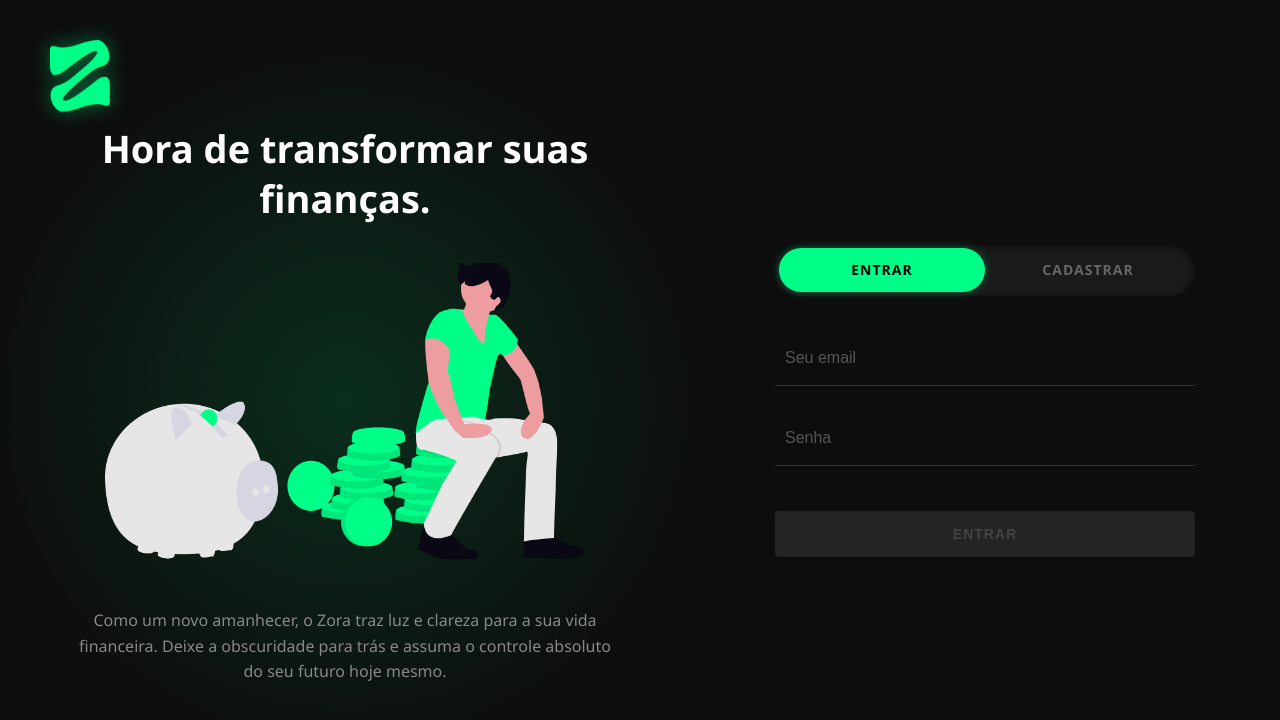
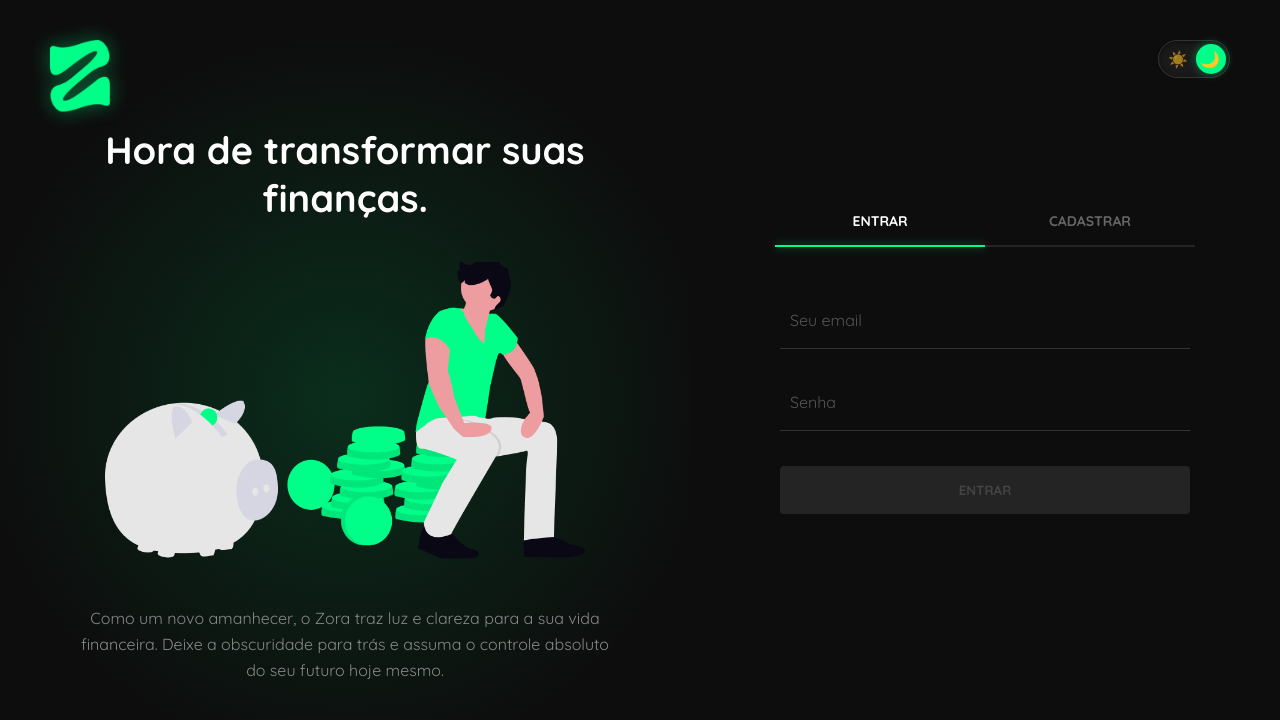
Before and after one commit to feijaomxx/ds-systems-frontend, an Angular app: page / in a window 1280 px wide. Shown: the top 720 px of the page. Built offline with nearby package versions, Linux system fonts and the light colour scheme.

Commit message:
Finalizando RF001, login e cadastro

```diff
--- a/src/app/pages/login/login.component.html
+++ b/src/app/pages/login/login.component.html
@@ -1,4 +1,16 @@
-<div class="login-container">
+<div class="login-container" [class.light-theme]="!isDarkMode">
+
+    <div class="theme-toggle-container">
+        <div class="theme-toggle-switch" (click)="toggleTheme()" [class.dark]="isDarkMode">
+            <div class="icon-wrapper">
+                <span class="theme-icon sun">☀️</span>
+            </div>
+            <div class="icon-wrapper">
+                <span class="theme-icon moon">🌙</span>
+            </div>
+            <div class="sliding-bubble" [class.slide-right]="isDarkMode"></div>
+        </div>
+    </div>
 
     <div class="left-panel">
         <img src="/LOGO_ZORA.png" alt="Zora Logo" class="logo-zora-topo">
@@ -10,65 +22,70 @@
                 <img src="/ilustracao-login.png" alt="Ilustração Financeira" class="hero-image">
             </div>
 
-            <p>Como um novo amanhecer, o Zora traz luz e clareza para a sua vida financeira. Deixe a obscuridade para trás e assuma o controle absoluto do seu futuro hoje mesmo.</p>
+            <p>Como um novo amanhecer, o Zora traz luz e clareza para a sua vida financeira. Deixe a obscuridade para
+                trás e assuma o controle absoluto do seu futuro hoje mesmo.</p>
         </div>
     </div>
 
     <div class="right-panel">
         <div class="login-card">
 
-            <div class="toggle-container">
-                <div class="toggle-switch" (click)="isLoginMode = !isLoginMode">
-                    <div class="slider" [class.cadastro-active]="!isLoginMode"></div>
-                    <span class="toggle-text" [class.active]="isLoginMode">ENTRAR</span>
-                    <span class="toggle-text" [class.active]="!isLoginMode">CADASTRAR</span>
-                </div>
+            <div class="tabs-nav">
+                <button type="button" (click)="isLoginMode = true" [class.active]="isLoginMode">ENTRAR</button>
+                <button type="button" (click)="isLoginMode = false" [class.active]="!isLoginMode">CADASTRAR</button>
+                <div class="neon-line" [class.slide-right]="!isLoginMode"></div>
             </div>
 
-            <form (ngSubmit)="onSubmit()" #authForm="ngForm">
+            <div class="form-window">
+                <div class="form-track" [class.show-register]="!isLoginMode">
 
-                <ng-container *ngIf="!isLoginMode">
-                    <div class="cadastro-fields">
+                    <div class="form-section">
+                        <form (ngSubmit)="onSubmit()" #loginForm="ngForm">
+                            <div class="input-group">
+                                <input type="email" name="email_log" [(ngModel)]="usuario.email" required
+                                    placeholder="Seu email">
+                            </div>
+                            <div class="input-group">
+                                <input type="password" name="senha_log" [(ngModel)]="usuario.senha" required
+                                    placeholder="Senha">
+                            </div>
+                            <button type="submit" class="btn-primary" [disabled]="loginForm.invalid">ENTRAR</button>
+                        </form>
+                    </div>
+
+                    <div class="form-section">
+                        <form (ngSubmit)="onSubmit()" #registerForm="ngForm">
                             <div class="input-group">
                                 <input type="text" name="nome" [(ngModel)]="usuario.nome" required
                                     placeholder="Nome Completo">
                             </div>
-
                             <div class="input-row">
-                            <div class="input-group">
-                                <input type="text" name="cpf" [(ngModel)]="usuario.cpf" required placeholder="CPF">
+                                <div class="input-group"><input type="text" name="cpf" [(ngModel)]="usuario.cpf"
+                                        required placeholder="CPF"></div>
+                                <div class="input-group"><input type="text" name="rg" [(ngModel)]="usuario.rg" required
+                                        placeholder="RG"></div>
+                            </div>
+                            <div class="input-row">
+                                <div class="input-group"><input type="text" name="tel" [(ngModel)]="usuario.telefone"
+                                        required placeholder="Telefone"></div>
+                                <div class="input-group"><input type="number" name="renda"
+                                        [(ngModel)]="usuario.rendaMensal" required placeholder="Renda (R$)"></div>
                             </div>
                             <div class="input-group">
-                                <input type="text" name="rg" [(ngModel)]="usuario.rg" required placeholder="RG">
+                                <input type="email" name="email_reg" [(ngModel)]="usuario.email" required
+                                    placeholder="Email de cadastro">
                             </div>
+                            <div class="input-group">
+                                <input type="password" name="senha_reg" [(ngModel)]="usuario.senha" required
+                                    placeholder="Crie uma senha">
+                            </div>
+                            <button type="submit" class="btn-primary"
+                                [disabled]="registerForm.invalid">CADASTRAR</button>
+                        </form>
                     </div>
 
-                        <div class="input-row">
-                            <div class="input-group">
-                                <input type="text" name="telefone" [(ngModel)]="usuario.telefone" required
-                                    placeholder="Telefone">
-                            </div>
-                            <div class="input-group">
-                                <input type="number" name="renda" [(ngModel)]="usuario.rendaMensal" required
-                                    placeholder="Renda Mensal (R$)">
                 </div>
             </div>
         </div>
-                </ng-container>
-
-                <div class="input-group">
-                    <input type="email" name="email" [(ngModel)]="usuario.email" required placeholder="Seu email">
-                </div>
-
-                <div class="input-group">
-                    <input type="password" name="senha" [(ngModel)]="usuario.senha" required placeholder="Senha">
-                </div>
-
-                <button type="submit" class="btn-primary" [disabled]="authForm.invalid">
-                    {{ isLoginMode ? 'ENTRAR' : 'CADASTRAR' }}
-                </button>
-
-            </form>
     </div>
 </div>
-</div>
--- a/src/app/pages/login/login.component.scss
+++ b/src/app/pages/login/login.component.scss
@@ -2,9 +2,8 @@
     display: flex;
     min-height: 100vh;
     background-color: #0d0d0d;
-    font-family: 'Segoe UI', Tahoma, Geneva, Verdana, sans-serif;
+    font-family: 'Quicksand', sans-serif;
 }
-
 
 .left-panel {
     flex: 1;
@@ -14,8 +13,12 @@
     align-items: center;
     padding: 50px;
     background: radial-gradient(circle at 50% 50%, #0a2e1c 0%, #0d0d0d 70%);
-    border-right: none;
     position: relative;
+
+    input,
+    button {
+        font-family: 'Quicksand', sans-serif;
+    }
 
     .logo-zora-topo {
         position: absolute;
@@ -30,9 +33,8 @@
         text-align: center;
 
         h1 {
-            color: #ffffff;
+            color: #fff;
             font-size: 38px;
-            line-height: 1.3;
             margin-bottom: 30px;
         }
 
@@ -46,7 +48,7 @@
         }
 
         p {
-            color: #888888;
+            color: #888;
             font-size: 16px;
             line-height: 1.6;
         }
@@ -54,16 +56,14 @@
 }
 
 @keyframes float {
-    0% {
-        transform: translateY(0px);
+
+    0%,
+    100% {
+        transform: translateY(0);
     }
 
     50% {
         transform: translateY(-15px);
-    }
-
-    100% {
-        transform: translateY(0px);
     }
 }
 
@@ -74,85 +74,75 @@
     justify-content: center;
     align-items: center;
     background-color: #0d0d0d;
+    overflow: hidden;
 }
 
 .login-card {
     width: 100%;
     max-width: 460px;
     padding: 20px;
+    margin-top: 162px;
 }
 
+.tabs-nav {
+    display: flex;
+    position: relative;
+    margin-bottom: 40px;
+    border-bottom: 2px solid #242424;
 
-.toggle-container {
-    display: flex;
-    justify-content: center;
-    margin-bottom: 35px;
-}
+    button {
+        flex: 1;
+        background: none;
+        border: none;
+        color: #666;
+        font-size: 14px;
+        font-weight: bold;
+        padding: 15px 0;
+        cursor: pointer;
+        transition: color 0.3s;
+        z-index: 2;
 
-.toggle-switch {
-    position: relative;
-    display: flex;
-    align-items: center;
-    background-color: #1a1a1a;
-    border-radius: 30px;
-    width: 100%;
-    height: 52px;
-    padding: 4px;
-    box-sizing: border-box;
-    cursor: pointer;
-    box-shadow: inset 0 2px 6px rgba(0, 0, 0, 0.6);
-}
+        &.active {
+            color: #fff;
+        }
+    }
 
-.slider {
-    position: absolute;
-    top: 4px;
-    left: 4px;
-    width: calc(50% - 4px);
-    height: calc(100% - 8px);
-    background-color: #00ff88;
-    border-radius: 26px;
-    transition: transform 0.4s cubic-bezier(0.25, 0.8, 0.25, 1);
-    box-shadow: 0 0 10px rgba(0, 255, 136, 0.3);
+    .neon-line {
+        position: absolute;
+        bottom: -2px;
+        left: 0;
+        width: 50%;
+        height: 2px;
+        background-color: #00ff88;
+        box-shadow: 0 0 10px rgba(0, 255, 136, 0.6);
+        transition: transform 0.4s cubic-bezier(0.4, 0, 0.2, 1);
 
-    &.cadastro-active {
-        transform: translateX(100%);
+        &.slide-right {
+            transform: translateX(100%);
+        }
     }
 }
 
-.toggle-text {
-    position: relative;
-    flex: 1;
-    text-align: center;
-    font-size: 14px;
-    font-weight: bold;
-    letter-spacing: 1px;
-    color: #666666;
-    transition: color 0.4s ease;
-    z-index: 2;
+.form-window {
+    width: 100%;
+    overflow: hidden;
+}
 
-    &.active {
-        color: #000000;
+.form-track {
+    display: flex;
+    width: 200%;
+    transition: transform 0.5s cubic-bezier(0.4, 0, 0.2, 1);
+
+    &.show-register {
+        transform: translateX(-50%);
     }
 }
 
-
-.cadastro-fields {
-    animation: slideDown 0.4s ease-out forwards;
-    overflow: hidden;
+.form-section {
+    width: 50%;
+    padding: 5px;
+    box-sizing: border-box;
 }
-
-@keyframes slideDown {
-    from {
-        opacity: 0;
-        transform: translateY(-15px);
-    }
-
-    to {
-        opacity: 1;
-        transform: translateY(0);
-    }
-}
-
 
 .input-row {
     display: flex;
@@ -161,18 +151,15 @@
 
 .input-group {
     margin-bottom: 25px;
-    flex: 1;
 
     input {
         width: 100%;
         padding: 18px 10px;
-        background-color: transparent;
+        background: transparent;
         border: none;
-        border-bottom: 1px solid #333333;
-        color: #ffffff;
+        border-bottom: 1px solid #333;
+        color: #fff;
         font-size: 16px;
-        box-sizing: border-box;
-        transition: border-color 0.3s;
 
         &:focus {
             outline: none;
@@ -180,33 +167,181 @@
         }
 
         &::placeholder {
-            color: #555555;
+            color: #555;
         }
     }
 }
 
 .btn-primary {
     width: 100%;
-    padding: 15px;
-    background-color: #00ff88;
-    color: #000000;
+    padding: 16px;
+    background: #00ff88;
+    color: #000;
     border: none;
     border-radius: 4px;
-    font-size: 14px;
     font-weight: bold;
-    letter-spacing: 1px;
     cursor: pointer;
-    margin-top: 20px;
+    margin-top: 10px;
     transition: all 0.3s;
 
     &:hover:not(:disabled) {
-        background-color: #00cc6a;
+        background: #00cc6a;
         box-shadow: 0 0 15px rgba(0, 255, 136, 0.4);
     }
 
     &:disabled {
-        background-color: #242424;
-        color: #444444;
+        background: #242424;
+        color: #444;
         cursor: not-allowed;
     }
 }
+
+
+.theme-toggle-container {
+    position: absolute;
+    top: 40px;
+    right: 50px;
+    z-index: 10;
+}
+
+.theme-toggle-switch {
+    position: relative;
+    display: flex;
+    width: 72px;
+    height: 38px;
+    background-color: #f0f0f0;
+    border-radius: 38px;
+    padding: 4px;
+    box-sizing: border-box;
+    cursor: pointer;
+    transition: background-color 0.4s ease, box-shadow 0.3s ease;
+    box-shadow: inset 0 2px 4px rgba(0, 0, 0, 0.1);
+
+    &::before {
+        content: '';
+        position: absolute;
+        top: 0;
+        left: 0;
+        right: 0;
+        bottom: 0;
+        border-radius: 38px;
+        border: 1px solid #e0e0e0;
+        transition: border-color 0.4s ease;
+    }
+
+    &.dark {
+        background-color: #1a1a1a;
+        box-shadow: inset 0 2px 6px rgba(0, 0, 0, 0.5);
+
+        &::before {
+            border-color: #333333;
+        }
+    }
+
+    .icon-wrapper {
+        flex: 1;
+        display: flex;
+        justify-content: center;
+        align-items: center;
+        z-index: 2;
+        font-size: 16px;
+        opacity: 0.6;
+        transition: opacity 0.3s ease;
+    }
+
+    .sliding-bubble {
+        position: absolute;
+        top: 4px;
+        left: 4px;
+        width: 30px;
+        height: 30px;
+        background-color: #12894b;
+        border-radius: 50%;
+        transition: transform 0.4s cubic-bezier(0.25, 0.8, 0.25, 1), background-color 0.4s ease;
+        box-shadow: 0 2px 4px rgba(0, 0, 0, 0.1);
+
+        &.slide-right {
+            transform: translateX(34px);
+            background-color: #00ff88;
+            box-shadow: 0 0 10px rgba(0, 255, 136, 0.4);
+        }
+    }
+
+    &.dark .icon-wrapper:nth-child(2),
+    &:not(.dark) .icon-wrapper:nth-child(1) {
+        opacity: 1;
+    }
+}
+
+
+.login-container.light-theme {
+    background-color: #f5f7fa;
+
+
+    .left-panel {
+        background: radial-gradient(circle at 50% 50%, #e1f2e8 0%, #f5f7fa 70%);
+
+        .hero-content {
+            h1 {
+                color: #1a1a1a;
+            }
+
+            p {
+                color: #555555;
+            }
+        }
+    }
+
+    .right-panel {
+        background-color: #f5f7fa;
+    }
+
+
+
+    .tabs-nav {
+        border-bottom-color: #dddddd;
+
+        button {
+            color: #888888;
+
+            &.active {
+                color: #1a1a1a;
+            }
+        }
+
+        .neon-line {
+            background-color: #12894b;
+            box-shadow: 0 0 10px rgba(18, 137, 75, 0.4);
+        }
+    }
+
+    .input-group {
+        input {
+            border-bottom-color: #cccccc;
+            color: #1a1a1a;
+
+            &:focus {
+                border-bottom-color: #12894b;
+            }
+
+            &::placeholder {
+                color: #999999;
+            }
+        }
+    }
+
+    .btn-primary {
+        background-color: #12894b;
+        color: #ffffff;
+
+        &:hover:not(:disabled) {
+            background-color: #0e6b3a;
+            box-shadow: 0 0 15px rgba(18, 137, 75, 0.3);
+        }
+
+        &:disabled {
+            background-color: #dddddd;
+            color: #888888;
+        }
+    }
+}
--- a/src/app/pages/login/login.component.ts
+++ b/src/app/pages/login/login.component.ts
@@ -15,6 +15,9 @@ export class LoginComponent {
 
 
   isLoginMode = true;
+  isDarkMode = true;
+
+
 
 
   usuario: Usuario = {
@@ -27,13 +30,16 @@ export class LoginComponent {
     telefone: ''
   };
 
-  constructor(private usuarioService: UsuarioService) {}
+  constructor(private usuarioService: UsuarioService) { }
 
 
   toggleMode() {
     this.isLoginMode = !this.isLoginMode;
   }
 
+  toggleTheme() {
+    this.isDarkMode = !this.isDarkMode;
+  }
 
   onSubmit() {
     if (this.isLoginMode) {
--- a/src/styles.css
+++ b/src/styles.css
@@ -1,11 +1,22 @@
-html, body {
+@import url('https://fonts.googleapis.com/css2?family=Quicksand:wght@300;400;500;600;700&display=swap');
+
+html,
+body {
   margin: 0;
   padding: 0;
   width: 100%;
   height: 100%;
   background-color: #0d0d0d;
+  font-family: 'Quicksand', sans-serif;
 }
 
 * {
   box-sizing: border-box;
 }
+
+input,
+button,
+textarea,
+select {
+  font-family: 'Quicksand', sans-serif;
+}
```
Lines whose indentation alone changed are shown as unchanged.
